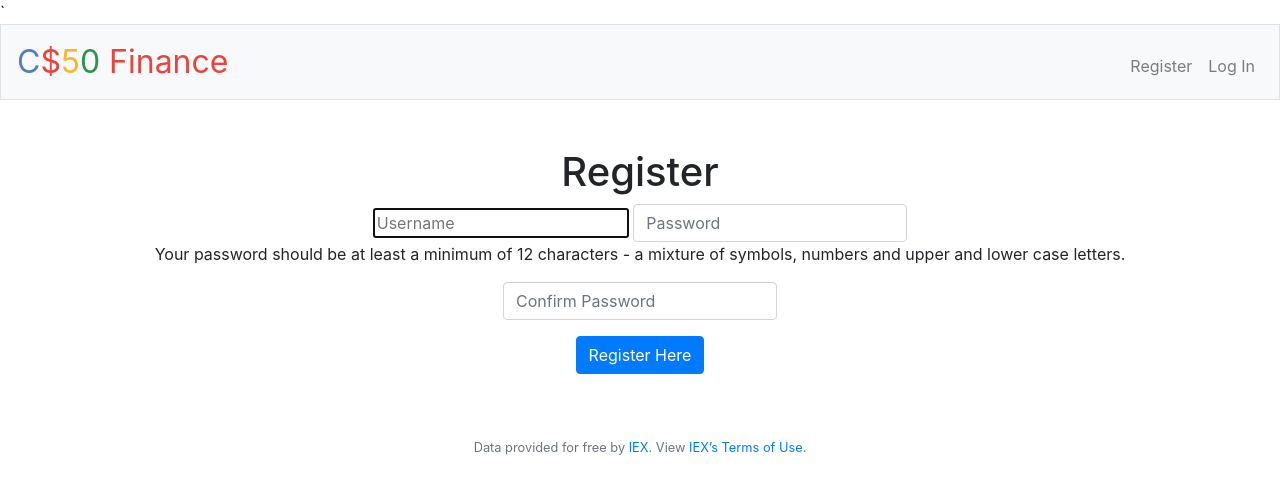
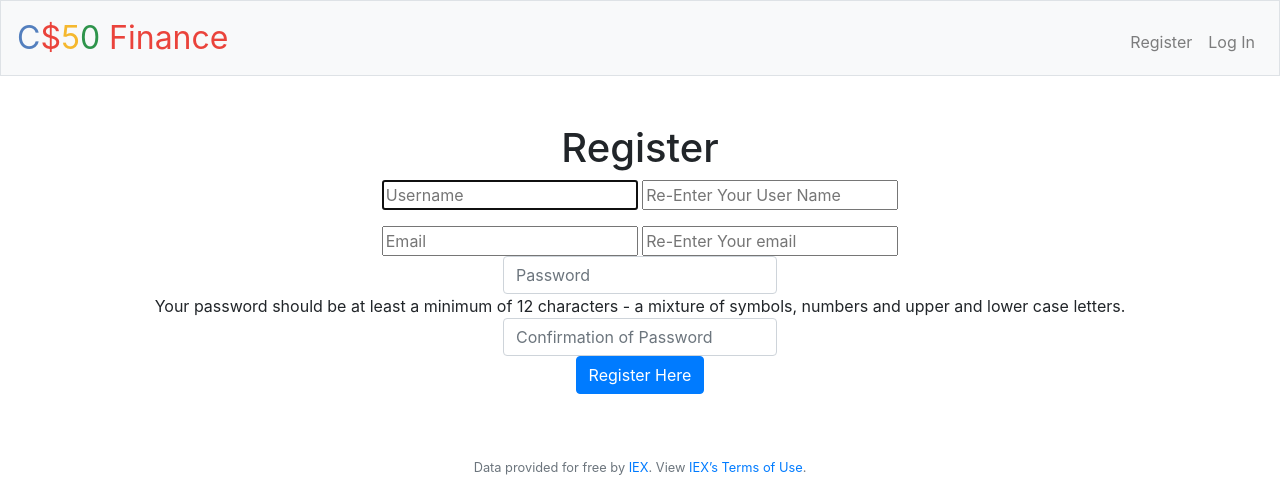
Before and after one commit to chibi-Asil/pset9, a Flask app: template templates/register.html in a window 1280 px wide. Shown: the top 496 px of the page. Run offline with Flask 2, Linux system fonts and the light colour scheme; the template is opened without the code that fills it, so the values that code supplies are empty; some libraries are stand-ins or nearby versions.

Commit message:
Update register.html

```diff
--- a/templates/register.html
+++ b/templates/register.html
@@ -1,25 +1,29 @@
- ` {% extends "layout.html" %}
+{% extends "layout.html" %}
+
+{% block title %}
+    Register for a New Account
+{% endblock %}
 
 {% block main %}
     <h1>Register</h1>
     <form action = "/register" method = "post">
         <div class = "form-group">
             <input autocomplete = "off" autofocus name = "username" placeholder = "Username" type = "text">
+            <input autocomplete = "off" autofocus name = "username" placeholder = "Re-Enter Your User Name" type = "text"/>
+        </div>
+        <div>
+            <input autocomplete = "off" autofocus name = "email" placeholder = "Email" />
+            <input autocomplete = "off" autofocus name = "email" placeholder = "Re-Enter Your email" />
+        </div>
             <!-- The assignment requires that we make some adjustments to ensure that we always prioritise security. 12 characters with a mixture of symbols, numbers and upper and lower case letters should make it harder for hackers -->
-            <input class = "form-control" pattern = "(?=.\d)(?=.[a-z])(?=.*[A-Z]).{8,}" name = "password" placeholder = "Password" type = "password" required>
+        <div class = "form-group">
+            <input class = "form-control" pattern = "(?=.\d)(?=.[a-z])(?=.*[A-Z]).{8,}" name = "password" placeholder = "Password" type = "password">
                 <div class = "invalid feedback">
                     Your password should be at least a minimum of 12 characters - a mixture of symbols, numbers and upper and lower case letters.
-                </div>
-        </div>
-        <div class = "form-group">
             <!-- CS50 checker requires that we include in the confirmation button -->
-            <input class = "form-control" pattern = "(?=.\d)(?=.[a-z])(?=.*[A-Z]).{8,}" name = "confirmation" placeholder = "Confirm Password" type = "password" required>
+            <input class = "form-control" pattern = "(?=.\d)(?=.[a-z])(?=.*[A-Z]).{8,}" name = "confirmation" placeholder = "Confirmation of Password" type = "password">
         </div>
         <button class = "btn btn-primary" type = "submit">Register Here</button>
     </form>
-    <script>
-
-    </script>
-
 
 {% endblock %}
```
